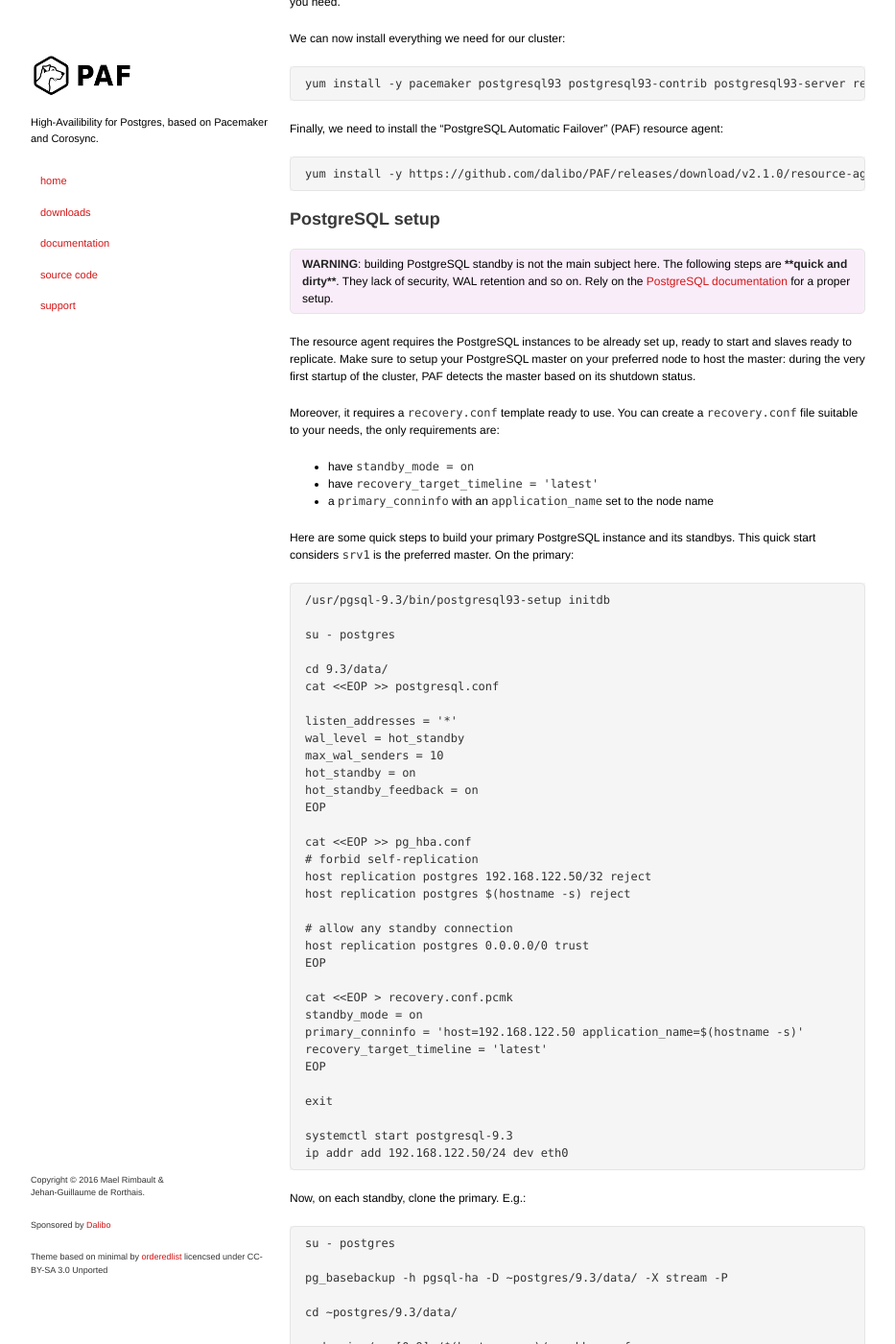
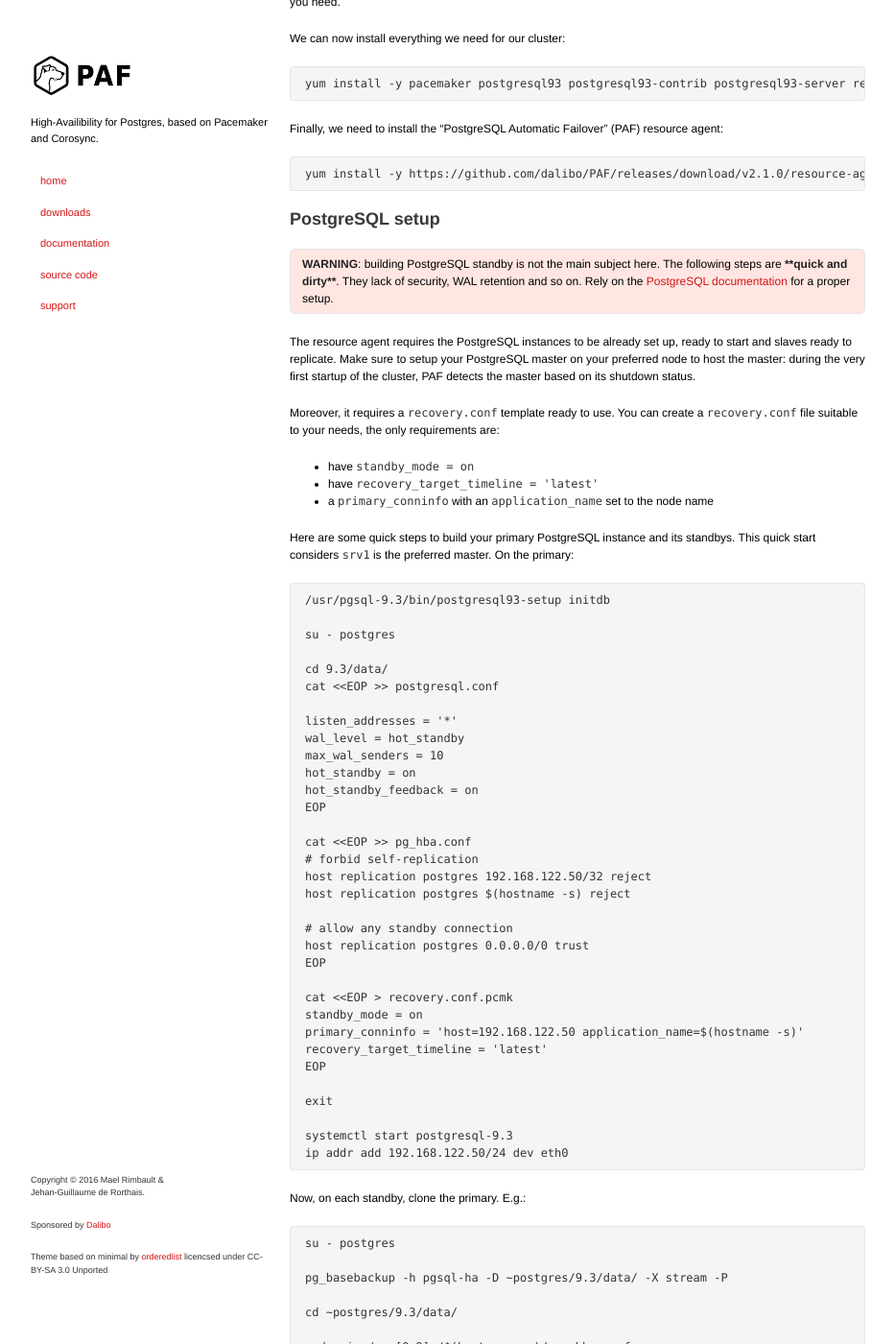
Before and after one commit to ClusterLabs/PAF, a Jekyll site: the page built from Quick_Start-CentOS-7.md, in a window 1280 px wide and 1400 px high, scrolled down 1005 px. Shown: the whole window at 96% size, without its empty margins (173-1106 px from the left). Built offline with Jekyll 4.4.1, drawn with Linux system fonts in a browser that asks for light colours.

Commit message:
More constrated colors for warn/notice blocks

```diff
--- a/css/minimal.css
+++ b/css/minimal.css
@@ -176,13 +176,13 @@
   margin-top: 1.5em;
   padding: .5em 1em;
   text-indent: 0;
-  background-color: #FAFAED;
+  background-color: #D6F6FF;
   border-radius: 5px;
   border: 1px solid #E5E5E5;
 }
 
 .warning {
-  background-color: #FAEDFA;
+  background-color: #FFE6E2;
 }
 
 .notice :last-child, .warning :last-child {
```
